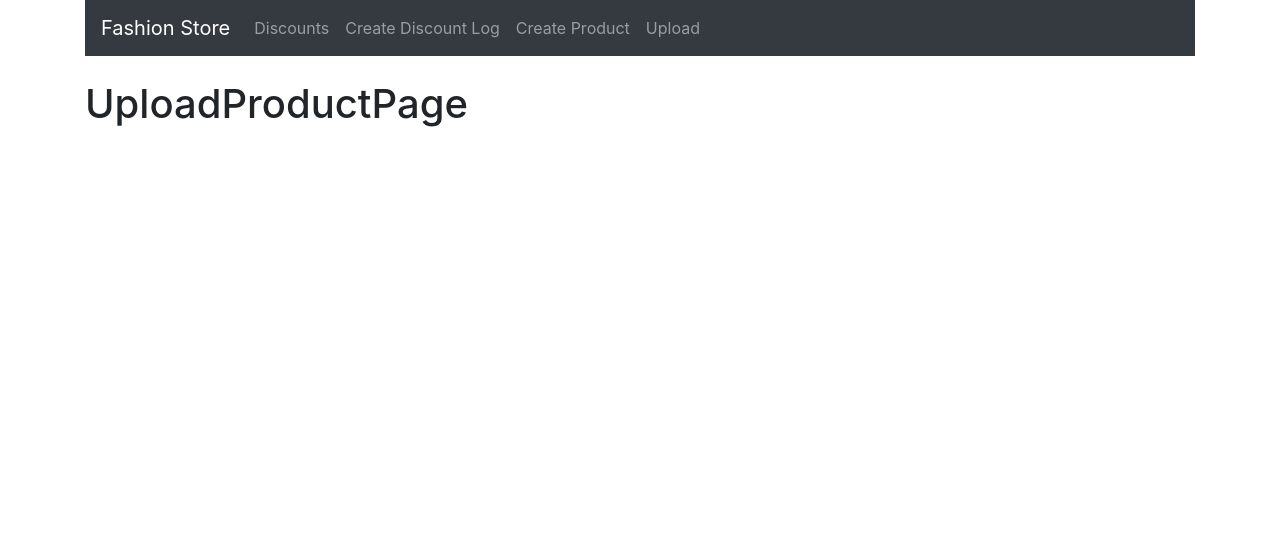
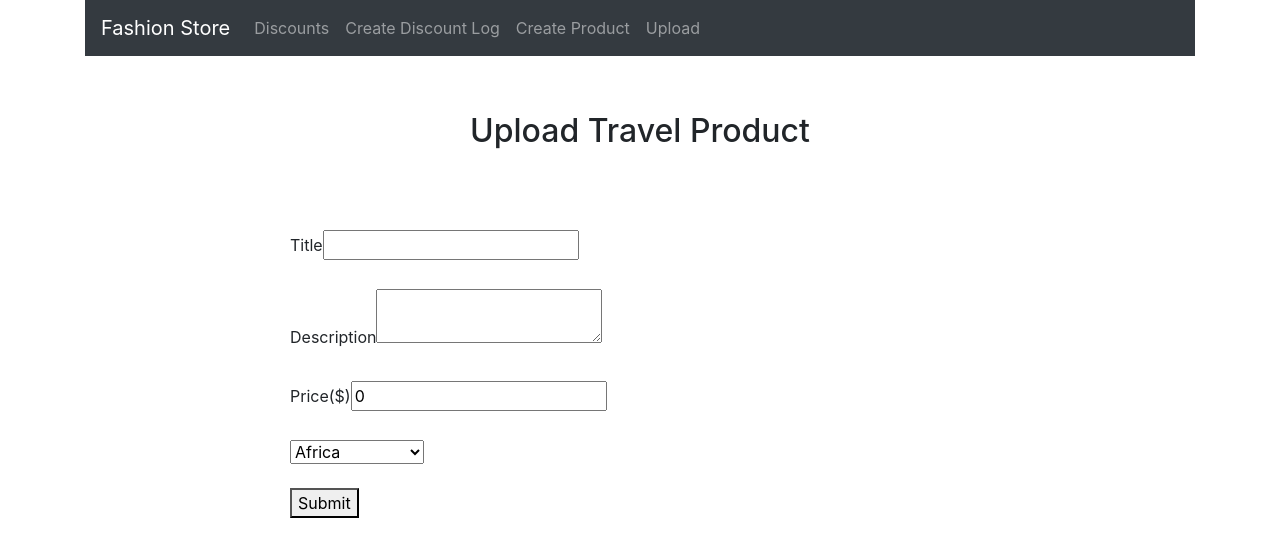
Before and after one commit to KavinduLiyanage/MernCrudMongoAtlas, a React (Create React App) app: page /product/upload in a window 1280 px wide. Shown: the top 556 px of the page. Built offline with nearby package versions, Linux system fonts and the light colour scheme.

Commit message:
Implemented basic component in UploadProductPage.js

```diff
--- a/package.json
+++ b/package.json
@@ -6,6 +6,7 @@
     "@testing-library/jest-dom": "^4.2.4",
     "@testing-library/react": "^9.5.0",
     "@testing-library/user-event": "^7.2.1",
+    "antd": "^4.2.4",
     "axios": "^0.19.2",
     "bootstrap": "^4.4.1",
     "react": "^16.13.1",
--- a/src/components/UploadProduct/UploadProductPage.js
+++ b/src/components/UploadProduct/UploadProductPage.js
@@ -1,10 +1,93 @@
-import React from 'react';
+import React, { useState } from 'react';
+import { Typography, Button, Form, message, Input, Icon } from 'antd';
+
+const { Title } = Typography;
+const { TextArea } = Input;
+
+const Continents = [
+    { key: 1, value: "Africa" },
+    { key: 2, value: "Europe" },
+    { key: 3, value: "Asia" },
+    { key: 4, value: "North America" },
+    { key: 5, value: "South America" },
+    { key: 6, value: "Australia" },
+    { key: 7, value: "Antarctica" }
+]
 
 function UploadProductPage() {
 
+    const [TitleValue, setTitleValue] = useState("")
+    const [DescriptionValue, setDescriptionValue] = useState("")
+    const [PriceValue, setPriceValue] = useState(0)
+    const [ContinentValue, setContinentValue] = useState(1)
+
+    const onTitleChange = (event) => {
+        setTitleValue(event.currentTarget.value)
+    }
+
+    const onDescriptionChange = (event) => {
+        setDescriptionValue(event.currentTarget.value)
+    }
+
+    const onPriceChange = (event) => {
+        setPriceValue(event.currentTarget.value)
+    }
+
+    const onContinentsSelectChange = (event) => {
+        setContinentValue(event.currentTarget.value)
+    }
+
         return (
-            <div>
-                <h1>UploadProductPage</h1>
+            <div style={{ maxWidth: '700px', margin: '2rem auto' }}>
+                <div style={{ textAlign: 'center', marginBottom: '2rem' }}>
+                    <Title level={2}> Upload Travel Product</Title>
+                </div>
+
+
+                <Form onSubmit >
+
+                    {/* DropZone */}
+
+
+                    <br />
+                    <br />
+                    <label>Title</label>
+                    <Input
+                        onChange={onTitleChange}
+                        value={TitleValue}
+                    />
+                    <br />
+                    <br />
+                    <label>Description</label>
+                    <TextArea
+                        onChange={onDescriptionChange}
+                        value={DescriptionValue}
+                    />
+                    <br />
+                    <br />
+                    <label>Price($)</label>
+                    <Input
+                        onChange={onPriceChange}
+                        value={PriceValue}
+                        type="number"
+                    />
+                    <br /><br />
+                    <select onChange={onContinentsSelectChange} value={ContinentValue}>
+                        {Continents.map(item => (
+                            <option key={item.key} value={item.key}>{item.value} </option>
+                        ))}
+                    </select>
+                    <br />
+                    <br />
+
+                    <Button
+                        onClick
+                    >
+                        Submit
+                    </Button>
+
+                </Form>
+
             </div>
         );
 
--- a/src/components/discounts-list.component.js
+++ b/src/components/discounts-list.component.js
@@ -9,7 +9,7 @@ const Discount = props => (
         <td>{props.discount.duration}</td>
         <td>{props.discount.date.substring(0,10)}</td>
         <td>
-            <Link to={"/edit/"+props.discount._id}>edit</Link> | <a href="#" onClick={() => { props.deleteDiscount(props.discount._id) }}>delete</a>
+            <Link to={"/edit/"+props.discount._id}>edit</Link>
         </td>
     </tr>
 )
```
Also changed, not shown: 1 other file (tests, documents, lock files or other folders).
